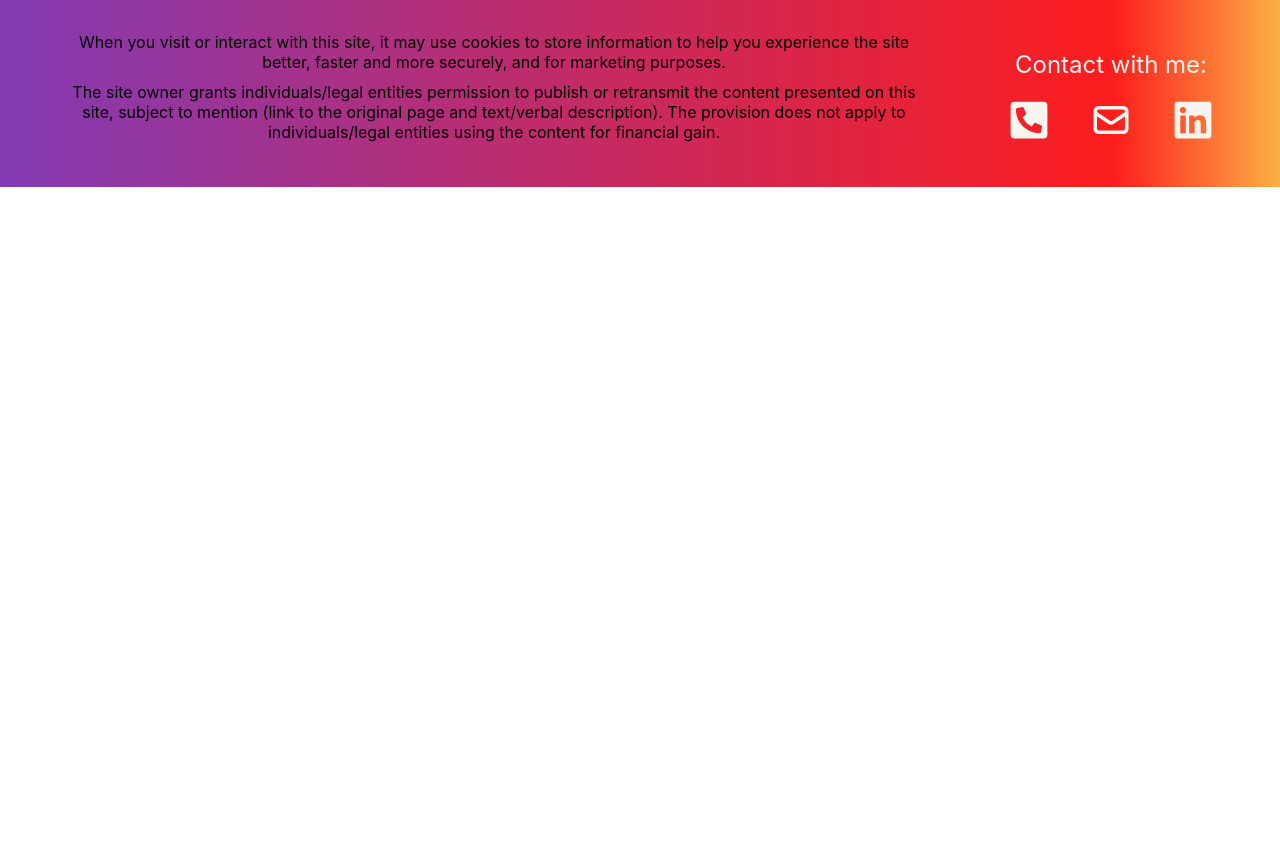
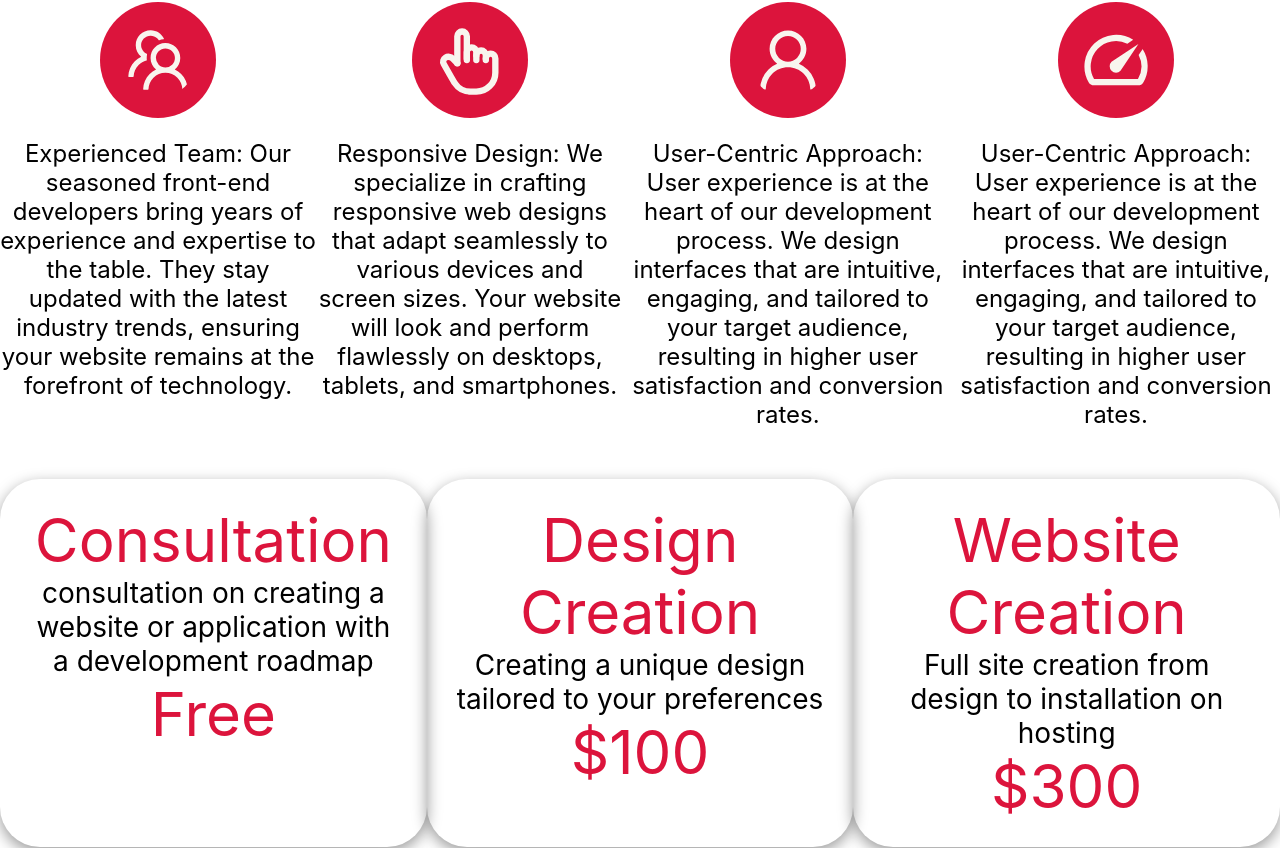
Before and after one commit to zZavarnoy/my_website-1.0, a React (Create React App) app: page / in a window 1280 px wide. Shown: the part 1137-1985 px from the top of the page. Before the commit the page ends 1324 px from the top, so only its background shows below. Built offline with nearby package versions, Linux system fonts and the light colour scheme; the HTML template or start-up script is replaced by a standard one.

Commit message:
Created services section

```diff
--- a/src/App.js
+++ b/src/App.js
@@ -2,12 +2,14 @@ import "./App.css";
 import Header from "./components/header/Header";
 import About from "./components/about/About";
 import Footer from "./components/footer/Footer";
+import Services from "./components/services/Services";
 
 function App() {
     return (
         <div className="App">
             <Header />
             <About />
+            <Services />
             <Footer />
         </div>
     );
--- /dev/null
+++ b/src/components/services/Services.jsx
@@ -0,0 +1,84 @@
+import styles from "./Services.module.css";
+import { AiOutlineTeam } from "react-icons/ai";
+import { TbHandFinger } from "react-icons/tb";
+import { AiOutlineUser } from "react-icons/ai";
+import { MdSpeed } from "react-icons/md";
+
+function Services() {
+    return (
+        <div className={styles.services} id="services">
+            <div className={styles.services__title}>
+                <div className={styles.title__items}>
+                    <AiOutlineTeam className={styles.item__icon} />
+                    <p>
+                        Experienced Team: Our seasoned front-end developers
+                        bring years of experience and expertise to the table.
+                        They stay updated with the latest industry trends,
+                        ensuring your website remains at the forefront of
+                        technology.
+                    </p>
+                </div>
+                <div className={styles.title__items}>
+                    <TbHandFinger className={styles.item__icon} />
+                    <p>
+                        Responsive Design: We specialize in crafting responsive
+                        web designs that adapt seamlessly to various devices and
+                        screen sizes. Your website will look and perform
+                        flawlessly on desktops, tablets, and smartphones.
+                    </p>
+                </div>
+                <div className={styles.title__items}>
+                    <AiOutlineUser className={styles.item__icon} />
+                    <p>
+                        User-Centric Approach: User experience is at the heart
+                        of our development process. We design interfaces that
+                        are intuitive, engaging, and tailored to your target
+                        audience, resulting in higher user satisfaction and
+                        conversion rates.
+                    </p>
+                </div>
+                <div className={styles.title__items}>
+                    <MdSpeed className={styles.item__icon} />
+                    <p>
+                        User-Centric Approach: User experience is at the heart
+                        of our development process. We design interfaces that
+                        are intuitive, engaging, and tailored to your target
+                        audience, resulting in higher user satisfaction and
+                        conversion rates.
+                    </p>
+                </div>
+            </div>
+            <div className={styles.services__price}>
+                <div className={styles.price__item}>
+                    <span className={styles.price__highlight}>
+                        Сonsultation
+                    </span>
+                    <p>
+                        consultation on creating a website or application with a
+                        development roadmap
+                    </p>
+                    <span className={styles.price__highlight}>Free</span>
+                </div>
+                <div className={styles.price__item}>
+                    <span className={styles.price__highlight}>
+                        Design Creation
+                    </span>
+                    <p>Сreating a unique design tailored to your preferences</p>
+                    <span className={styles.price__highlight}>$100</span>
+                </div>
+                <div className={styles.price__item}>
+                    <span className={styles.price__highlight}>
+                        Website Сreation
+                    </span>
+                    <p>
+                        Full site creation from design to installation on
+                        hosting
+                    </p>
+                    <span className={styles.price__highlight}>$300</span>
+                </div>
+            </div>
+        </div>
+    );
+}
+
+export default Services;
--- /dev/null
+++ b/src/components/services/Services.module.css
@@ -0,0 +1,38 @@
+.services__title {
+    margin-top: 50px;
+    display: flex;
+    justify-content: space-evenly;
+}
+
+.item__icon {
+    font-size: 76px;
+    padding: 20px;
+    margin: 15px;
+    background-color: crimson;
+    color: rgb(248, 245, 238);
+    border-radius: 50%;
+}
+
+.title__items {
+    max-width: 400px;
+    font-size: 24px;
+}
+
+.services__price {
+    display: flex;
+    justify-content: space-evenly;
+    margin-top: 50px;
+    font-size: 28px;
+}
+
+.price__item {
+    border-radius: 40px;
+    width: 400px;
+    padding: 25px;
+    box-shadow: 0px 5px 15px rgba(0, 0, 0, 0.4);
+}
+
+.price__highlight {
+    font-size: 60px;
+    color: crimson;
+}
```
